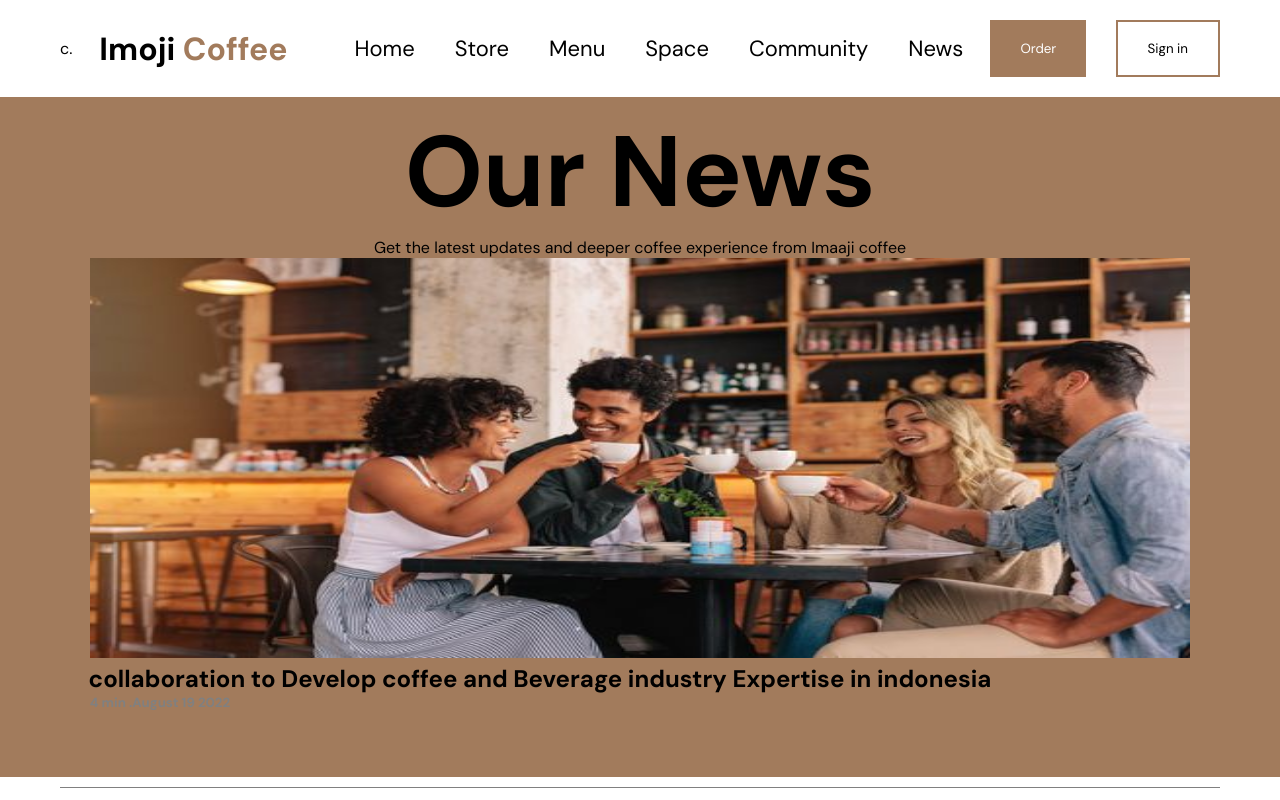
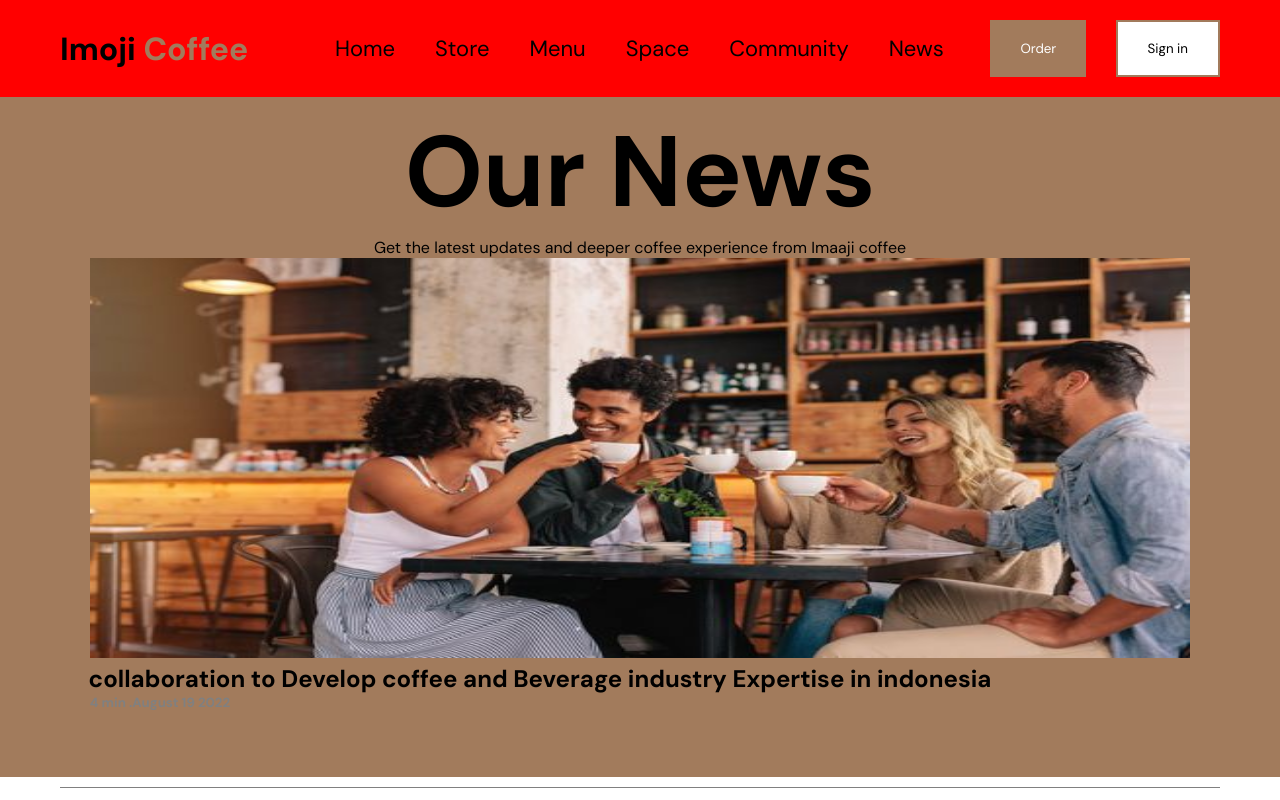
Before and after one commit to Eng-saaska/Imoji-coffe, a plain HTML site: page index.html in a window 1280 px wide. Shown: the top 800 px of the page. Drawn offline with Linux system fonts and the light colour scheme.

Commit message:
waxaan badaley colorka headerska

```diff
--- a/index.html
+++ b/index.html
@@ -7,7 +7,7 @@
     <link rel="stylesheet" href="style.css">
 </head>
 <body>
-    <div class="header">c.
+    <div class="header">
         <h1>Imoji <span>Coffee</span></h1>
         <ul>
             <li>Home</li>
--- a/style.css
+++ b/style.css
@@ -10,6 +10,7 @@
     justify-content: space-between;
     padding: 20px 60px;
     align-items: center;
+    background-color: red;
 }
 .header ul{
     display: flex;
```
